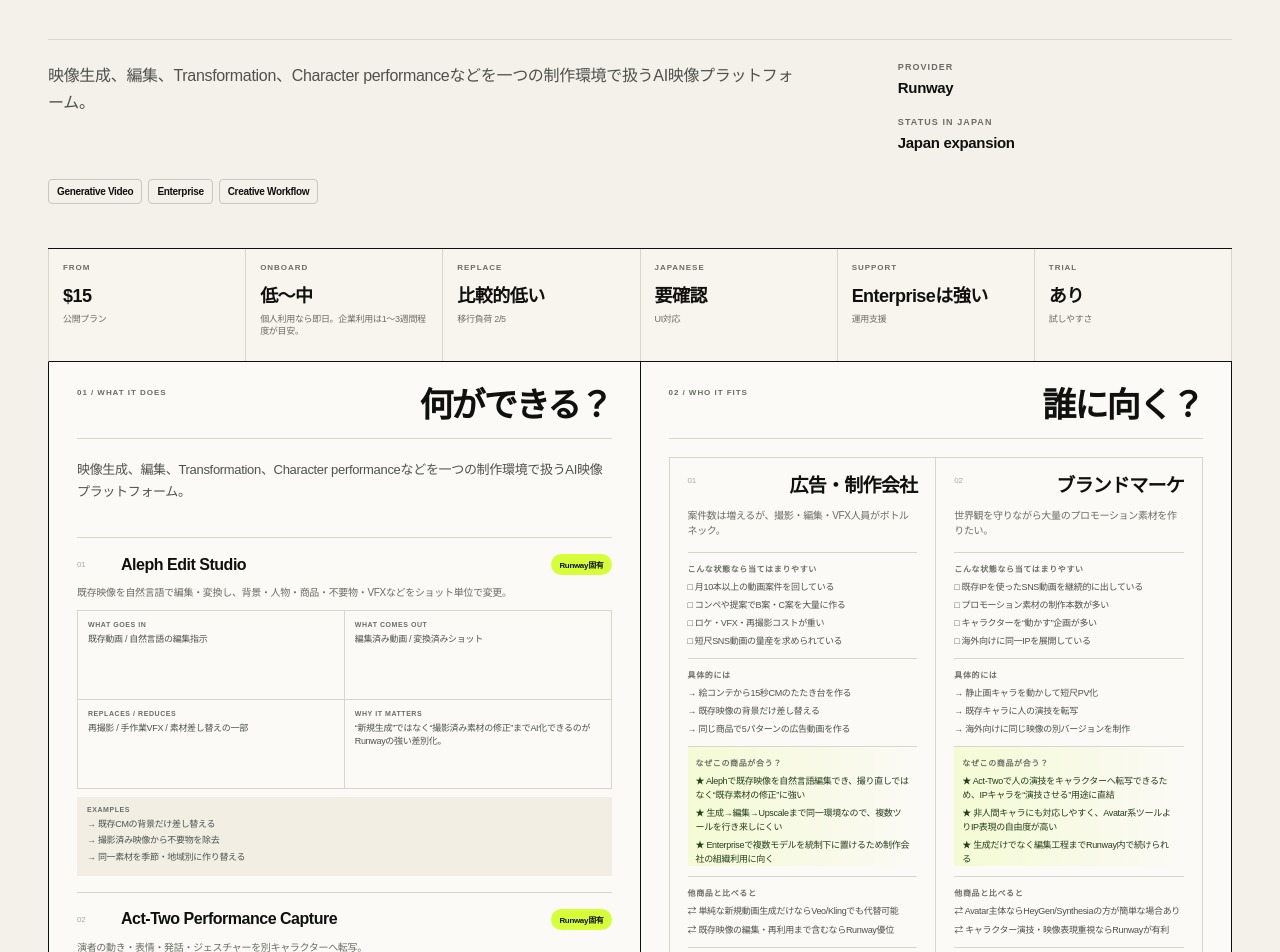
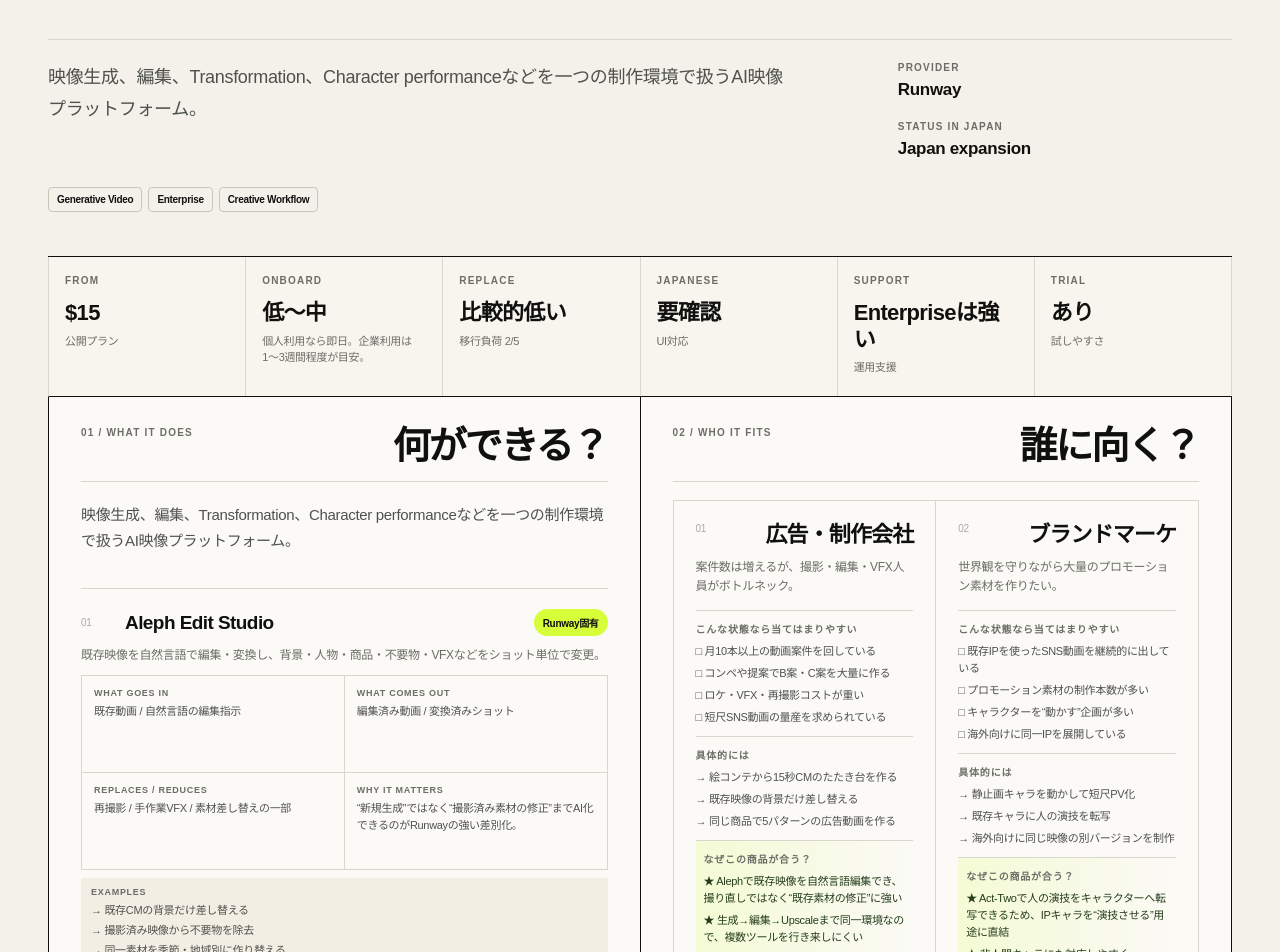
Before and after one commit to yasu-kai/tech-meets-japan, a Next.js app: page /products/runway-ai-video in a window 1280 px wide. Shown: the part 620-1572 px from the top of the page. Built offline with nearby package versions, Linux system fonts and the light colour scheme.

Commit message:
Improve readability without reducing information density

```diff
--- a/app/globals.css
+++ b/app/globals.css
@@ -259,3 +259,157 @@
 .compare-split{display:grid;grid-template-columns:1fr 1fr;gap:1px;background:var(--line);border:1px solid var(--line);margin-top:10px}.compare-split>div{background:#fbfaf6;padding:10px}.compare-split b{display:block;font-size:8px;letter-spacing:.08em;color:var(--muted);margin-bottom:5px}.compare-split p{font-size:9px;line-height:1.45;margin:3px 0}
 .compare-context{display:grid;grid-template-columns:1fr 1fr;gap:1px;background:var(--line);border:1px solid var(--line);border-top:0}.compare-context>div{background:#f5f1e8;padding:9px}.compare-context>div:first-child{grid-column:1/-1}
 @media(max-width:560px){.usecase-mini-grid,.compare-split,.compare-context{grid-template-columns:1fr}.compare-context>div:first-child{grid-column:auto}}
+
+/* Readability pass — keep all content, increase legibility */
+.company-profile,
+.product-analysis,
+.decision-dashboard{
+  --text-xs:10px;
+  --text-sm:12px;
+  --text-md:14px;
+  --text-lg:16px;
+}
+
+.decision-summary>div{padding:18px 16px 20px;min-height:128px}
+.decision-summary span{font-size:10px}
+.decision-summary strong{font-size:22px;line-height:1.2}
+.decision-summary small{font-size:11px;line-height:1.5}
+
+.decision-board-card{padding:30px 32px 28px}
+.decision-board-head span{font-size:10px}
+.decision-board-head h2{font-size:38px}
+.decision-board-lead{font-size:15px;line-height:1.75}
+
+.capability-deep-item{padding:20px 0}
+.capability-deep-head>span{font-size:10px}
+.capability-deep-head h3{font-size:19px}
+.capability-badge{font-size:10px;padding:6px 9px}
+.capability-desc{font-size:12px;line-height:1.6}
+.capability-detail-grid>div{padding:12px;min-height:96px}
+.capability-detail-grid small,
+.capability-examples small{font-size:9px}
+.capability-detail-grid p,
+.capability-examples p{font-size:11px;line-height:1.55}
+.capability-limits b{font-size:10px}
+.capability-limits p{font-size:11px;line-height:1.55}
+
+.fit-diagnostic article{padding:22px;min-height:350px}
+.fit-diagnostic-head span{font-size:10px}
+.fit-diagnostic-head h3{font-size:22px}
+.fit-pain{font-size:12px;line-height:1.6}
+.fit-checks b,.fit-examples b,.fit-not b,.fit-why-product b,.fit-compare-why b{font-size:10px}
+.fit-checks p,.fit-examples p,.fit-not p,.fit-why-product p,.fit-compare-why p{font-size:11px;line-height:1.55}
+.fit-selfcheck{padding:16px 18px}
+.fit-selfcheck strong{font-size:10px}
+.fit-selfcheck p{font-size:12px;line-height:1.55}
+
+.usecase-deep-list>section,
+.comparison-deep-list>section{padding:20px 0}
+.usecase-title span,.compare-title span{font-size:10px}
+.usecase-title h3,.compare-title h3{font-size:21px}
+.usecase-situation{font-size:12px;line-height:1.6}
+.usecase-mini-grid>div{padding:12px;min-height:84px}
+.usecase-mini-grid small,.compare-context small{font-size:9px}
+.usecase-mini-grid p,.compare-context p{font-size:11px;line-height:1.5}
+.usecase-kpi b{font-size:10px}
+.usecase-kpi span{font-size:10px;padding:5px 8px}
+.usecase-why b,.usecase-not b{font-size:9px}
+.usecase-why p,.usecase-not p{font-size:11px;line-height:1.55}
+
+.compare-split>div{padding:13px}
+.compare-split b{font-size:10px}
+.compare-split p{font-size:11px;line-height:1.55}
+.compare-context>div{padding:12px}
+.compare-context p{font-size:11px;line-height:1.5}
+
+.decision-facts-grid>div{padding:18px 20px;min-height:118px}
+.decision-facts-grid span{font-size:10px}
+.decision-facts-grid strong{font-size:12px;line-height:1.6}
+
+.differentiator-card{min-height:250px}
+.diff-index{font-size:11px}
+.diff-head span{font-size:10px}
+.diff-head h3{font-size:27px}
+.diff-what{font-size:13px;line-height:1.7}
+.diff-why b{font-size:10px}
+.diff-why p{font-size:12px;line-height:1.6}
+.diff-side>span{font-size:10px}
+.diff-side b{font-size:10px;padding:7px 9px}
+.diff-side small{font-size:10px;line-height:1.5}
+
+.score-rubric-summary span{font-size:10px}
+.score-rubric-summary strong{font-size:22px}
+.score-rubric-summary b{font-size:28px}
+.score-rubric-head>*{font-size:10px}
+.score-rubric-row strong{font-size:13px}
+.score-rubric-row span{font-size:13px}
+.score-rubric-row>b{font-size:18px}
+.score-rubric-row p{font-size:11px;line-height:1.55}
+.score-rubric-row small{font-size:10px;line-height:1.45}
+
+.pricing-table>div{padding:24px;min-height:200px}
+.pricing-table strong{font-size:20px}
+.pricing-table span{font-size:30px}
+.pricing-table span+span{font-size:13px}
+.pricing-table p{font-size:12px;line-height:1.5}
+.pricing-table small{font-size:10px;line-height:1.45}
+
+.decision-split strong{font-size:14px}
+.decision-split p{font-size:12px;line-height:1.6}
+
+.cost-card{padding:26px}
+.cost-card>span{font-size:10px}
+.cost-card>strong{font-size:31px}
+.cost-card>b{font-size:15px}
+.cost-card p,.cost-card small{font-size:12px;line-height:1.6}
+.cost-card li{font-size:11px;line-height:1.55}
+
+.readiness-grid>div{padding:21px;min-height:125px}
+.readiness-grid span{font-size:10px}
+.readiness-grid strong{font-size:15px;line-height:1.45}
+
+.enterprise-table strong{font-size:13px}
+.enterprise-table span{font-size:14px}
+.enterprise-table p{font-size:11px;line-height:1.5}
+
+.fit-two-col>div{padding:26px}
+.fit-two-col span{font-size:10px}
+.fit-two-col p{font-size:13px;line-height:1.6}
+.final-verdict{padding:20px 24px}
+.final-verdict span{font-size:15px}
+.final-verdict p{font-size:13px;line-height:1.6}
+
+.evidence-table strong{font-size:12px}
+.evidence-table span{font-size:11px}
+.evidence-table p{font-size:11px;line-height:1.5}
+
+.story-heading p{font-size:10px}
+.story-heading>span{font-size:12px}
+.story-heading h2{font-size:clamp(38px,4.5vw,62px)}
+
+.profile-intro-grid>p{font-size:18px;line-height:1.75}
+.profile-status span{font-size:10px}
+.profile-status strong{font-size:17px}
+.editorial-verdict p{font-size:18px;line-height:1.75}
+
+@media(max-width:900px){
+  .decision-board-card{padding:26px 24px}
+  .decision-summary strong{font-size:20px}
+  .decision-facts-grid strong{font-size:12px}
+  .score-rubric-row p{font-size:11px}
+}
+
+@media(max-width:560px){
+  .decision-summary>div{padding:14px;min-height:104px}
+  .decision-summary span{font-size:9px}
+  .decision-summary strong{font-size:17px}
+  .decision-summary small{font-size:10px}
+  .decision-board-card{padding:22px 18px}
+  .decision-board-head h2{font-size:31px}
+  .decision-board-lead{font-size:14px}
+  .capability-deep-head h3{font-size:18px}
+  .fit-diagnostic-head h3{font-size:20px}
+  .usecase-title h3,.compare-title h3{font-size:19px}
+  .score-rubric-summary strong{font-size:18px}
+  .score-rubric-summary b{font-size:23px}
+}
```
